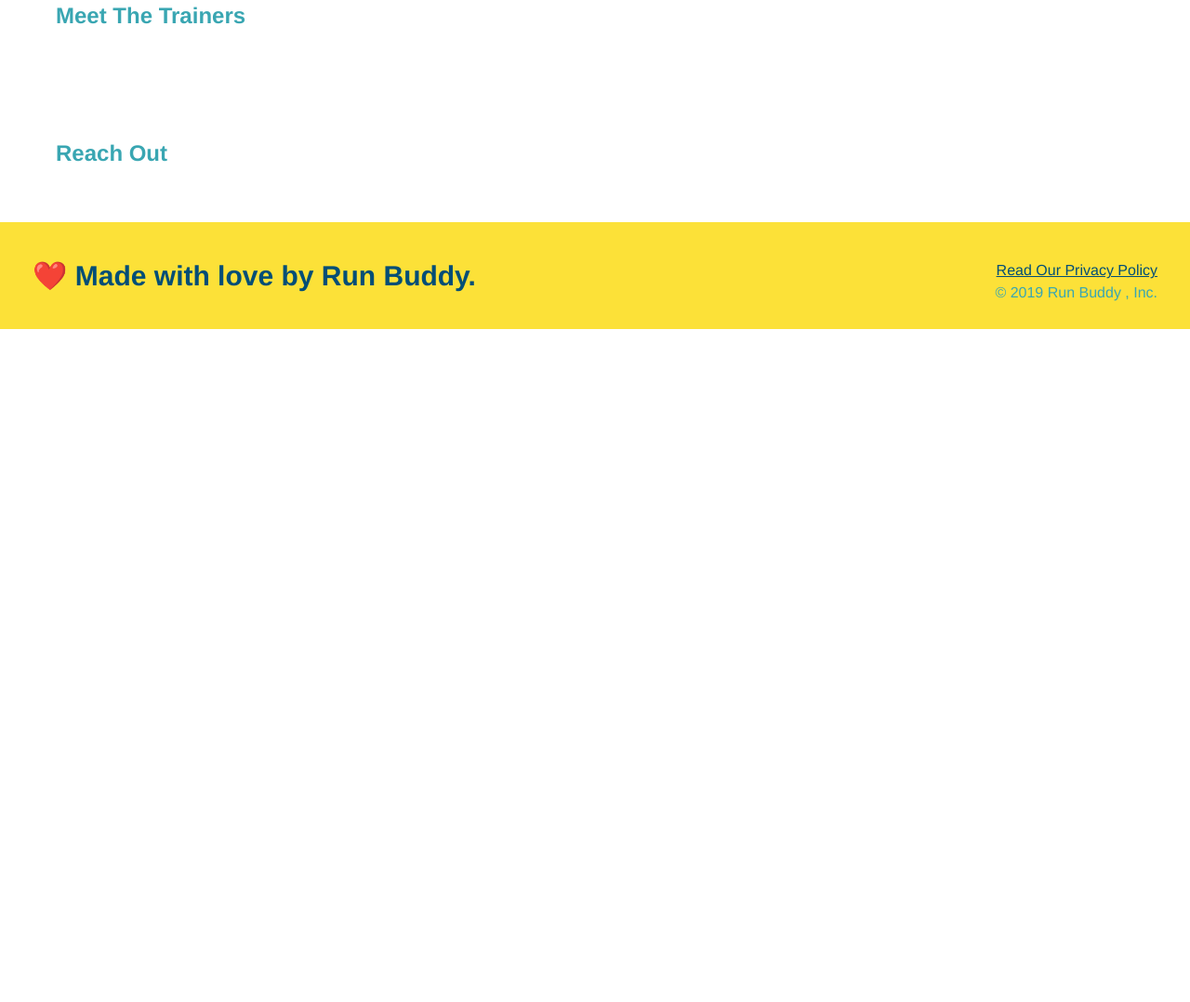
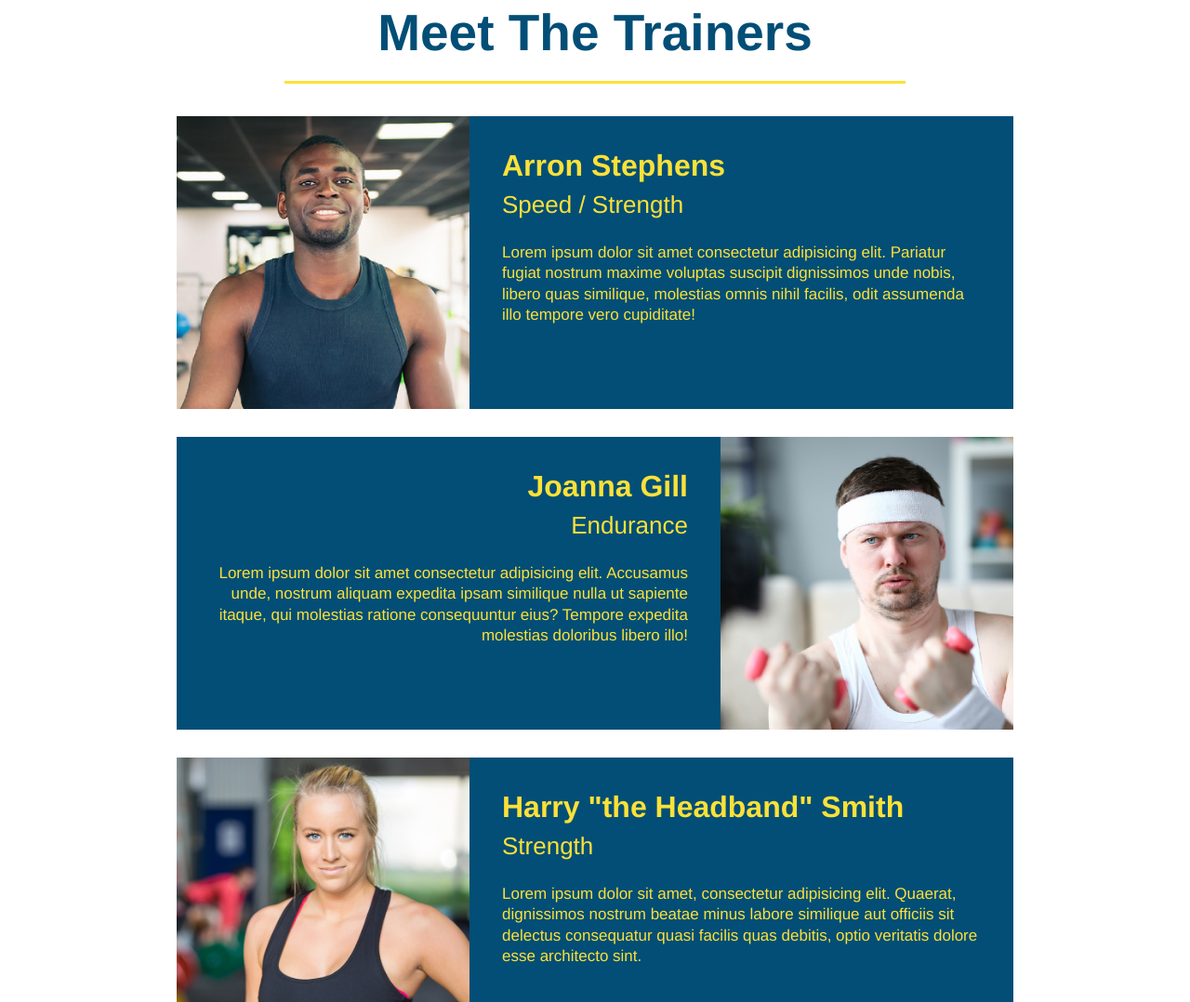
Before and after one commit to vivianbreedlove/run-buddy, a plain HTML site: page index.html in a window 1280 px wide. Shown: the part 2536-3614 px from the top of the page at 93% size. Before the commit the page ends 2890 px from the top, so only its background shows below. Drawn offline with Linux system fonts and the light colour scheme.

Commit message:
meet the trainers section

```diff
--- a/assets/css/style.css
+++ b/assets/css/style.css
@@ -159,3 +159,44 @@ section {
 .steps span{
     font-size:38px;
 }
+.trainers {
+    text-align: center;
+}
+.trainer{
+    width: 900px;
+    margin: 0 auto 30px auto;
+    background: #024e76;
+    color: #fce138;
+    overflow: auto;
+}
+.trainer img{
+    width: 35%;
+    float: left;
+}
+.trainer-bio{
+    padding: 35px;
+    float: left;
+    width: 65%;
+}
+.text-left{
+    text-align: left;
+
+}
+.text-right{
+    text-align: right;
+}
+.trainer-bio h3 {
+    font-size: 32px;
+    margin-bottom: 8px;
+  }
+
+  .trainer-bio h4 {
+    font-weight: lighter;
+    font-size: 26px;
+    margin-bottom: 25px;
+  }
+
+  .trainer-bio p {
+    font-size: 17px;
+    line-height: 1.3;
+  }
--- a/index.html
+++ b/index.html
@@ -108,8 +108,33 @@
 </section>
 
 <!--"meet the trainers" section-->
-<section>
-    <h2>Meet The Trainers</h2>
+<section id="your-trainers" class="trainers">
+    <h2 class="section-title primary-border">Meet The Trainers</h2>
+    <article class="trainer">
+        <img src="./assets/images/trainer-1.jpg" alt="Arron Stephens in his workout clothes, ready to pump iron" />
+        <div class="trainer-bio text-left" >
+            <h3>Arron Stephens</h3>
+            <h4>Speed / Strength</h4>
+            <p>Lorem ipsum dolor sit amet consectetur adipisicing elit. Pariatur fugiat nostrum maxime voluptas suscipit dignissimos unde nobis, libero quas similique, molestias omnis nihil facilis, odit assumenda illo tempore vero cupiditate!</p>
+        </div>
+
+    </article>
+    <article class="trainer">
+        <div class ="trainer-bio text-right">
+            <h3>Joanna Gill</h3>
+            <h4>Endurance</h4>
+            <p>Lorem ipsum dolor sit amet consectetur adipisicing elit. Accusamus unde, nostrum aliquam expedita ipsam similique nulla ut sapiente itaque, qui molestias ratione consequuntur eius? Tempore expedita molestias doloribus libero illo!</p>
+        </div>
+        <img src="./assets/images/trainer-3.jpg" alt="Joanna Gill cooling off after a workout">
+    </article>
+    <article class="trainer">
+        <img src="./assets/images/trainer-2.jpg" alt="Harry Smith wearing">
+        <div class="trainer-bio text-left">
+            <h3>Harry "the Headband" Smith</h3>
+            <h4>Strength</h4>
+            <p>Lorem ipsum dolor sit amet, consectetur adipisicing elit. Quaerat, dignissimos nostrum beatae minus labore similique aut officiis sit delectus consequatur quasi facilis quas debitis, optio veritatis dolore esse architecto sint.</p>
+        </div>
+    </article>
 </section>
 
 <!--"reach out" section-->
```
Also changed, not shown: assets/images/trainer-1.jpg (added), assets/images/trainer-2.jpg (added), assets/images/trainer-3.jpg (added).
